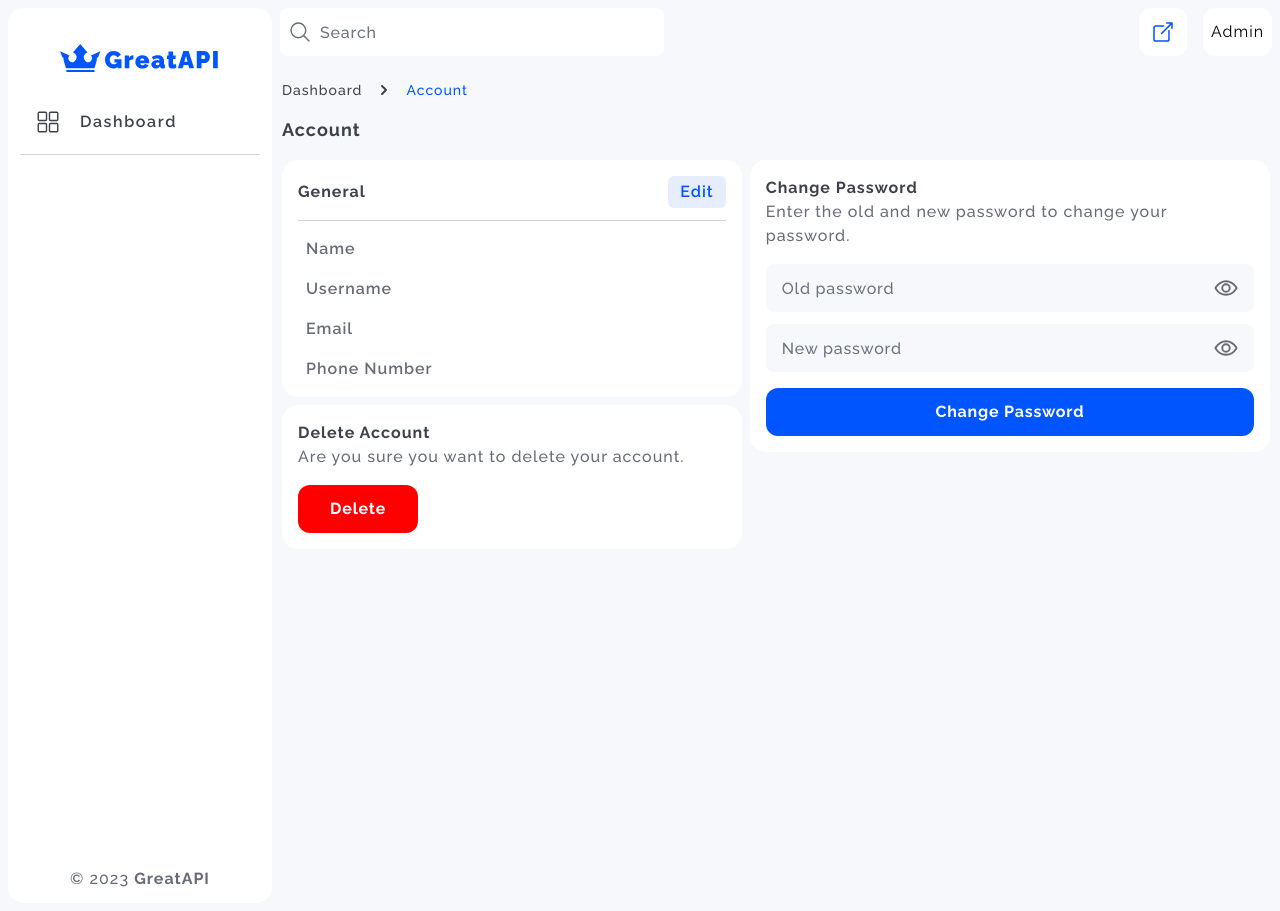
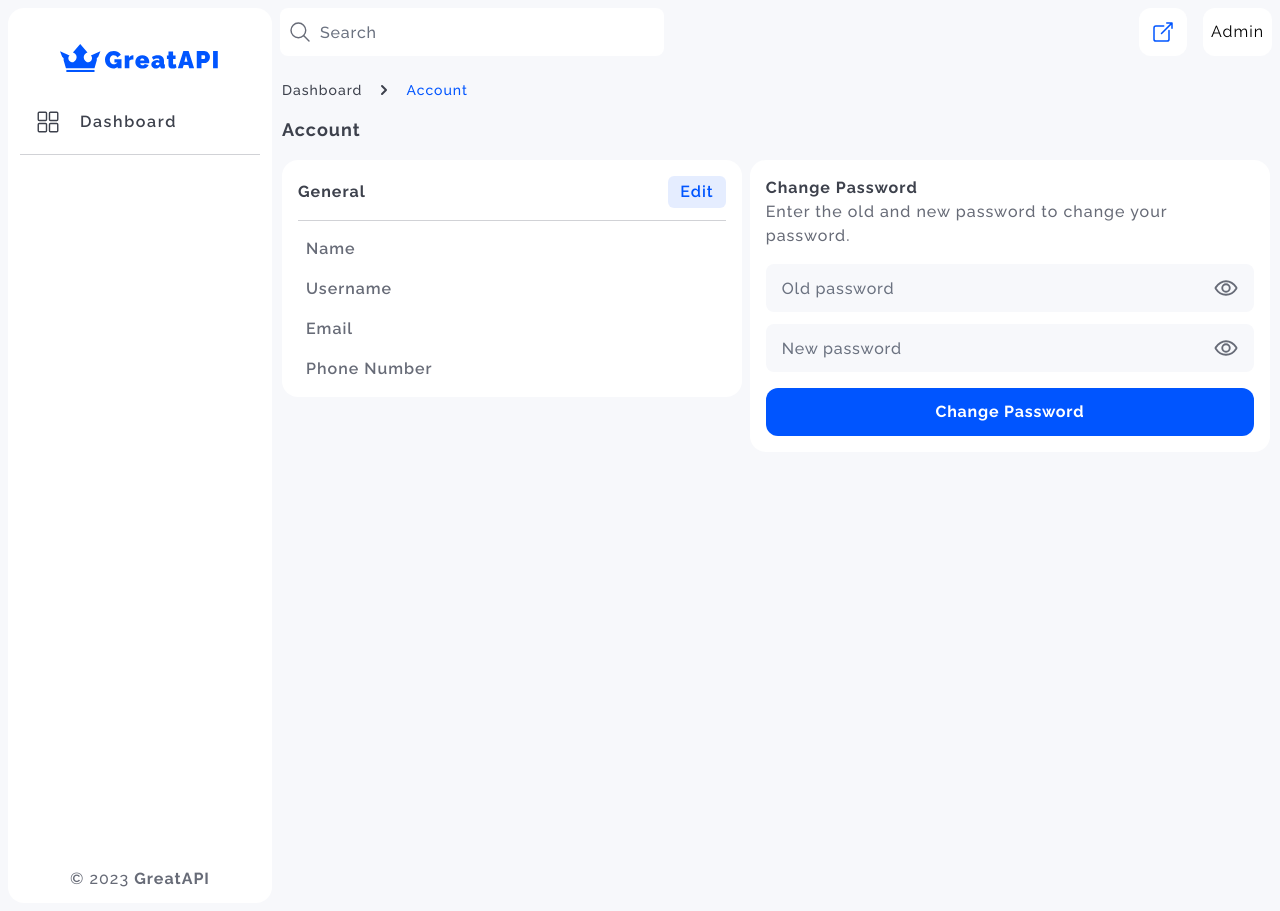
Before and after one commit to sahajrajmalla/greatapi, a Python web app: template greatapi/admin/templates/dashboard/account.html in a window 1280 px wide. Run offline with Jinja, Linux system fonts and the light colour scheme; the template is opened without the code that fills it, so the values that code supplies are empty; some libraries are stand-ins or nearby versions.

Commit message:
:recycle: removed delete account option

```diff
--- a/greatapi/admin/templates/dashboard/account.html
+++ b/greatapi/admin/templates/dashboard/account.html
@@ -70,7 +70,7 @@ API{%endblock%} {%block body%} {%include 'sidebar.html'%}
             <!-- ends -->
           </div>
 
-          <div class="w-full col-span-full md:col-span-2 bg-white h-fit rounded-2xl p-4 xxl:p-8 order-2 md:order-1">
+          <!--<div class="w-full col-span-full md:col-span-2 bg-white h-fit rounded-2xl p-4 xxl:p-8 order-2 md:order-1">
             <h3 class="xxl:text-lg font-bold text-blacktwo">Delete Account</h3>
             <h6 class="text-sm lg:text-base text-shadeblack font-medium">
               Are you sure you want to delete your account.
@@ -79,6 +79,7 @@ API{%endblock%} {%block body%} {%include 'sidebar.html'%}
               Delete
             </button>
           </div>
+        -->
 
           <div
             class="w-full col-span-full md:col-span-1 bg-white h-fit rounded-2xl p-4 xxl:p-8 order-1 md:order-2 row-span-3">
```
